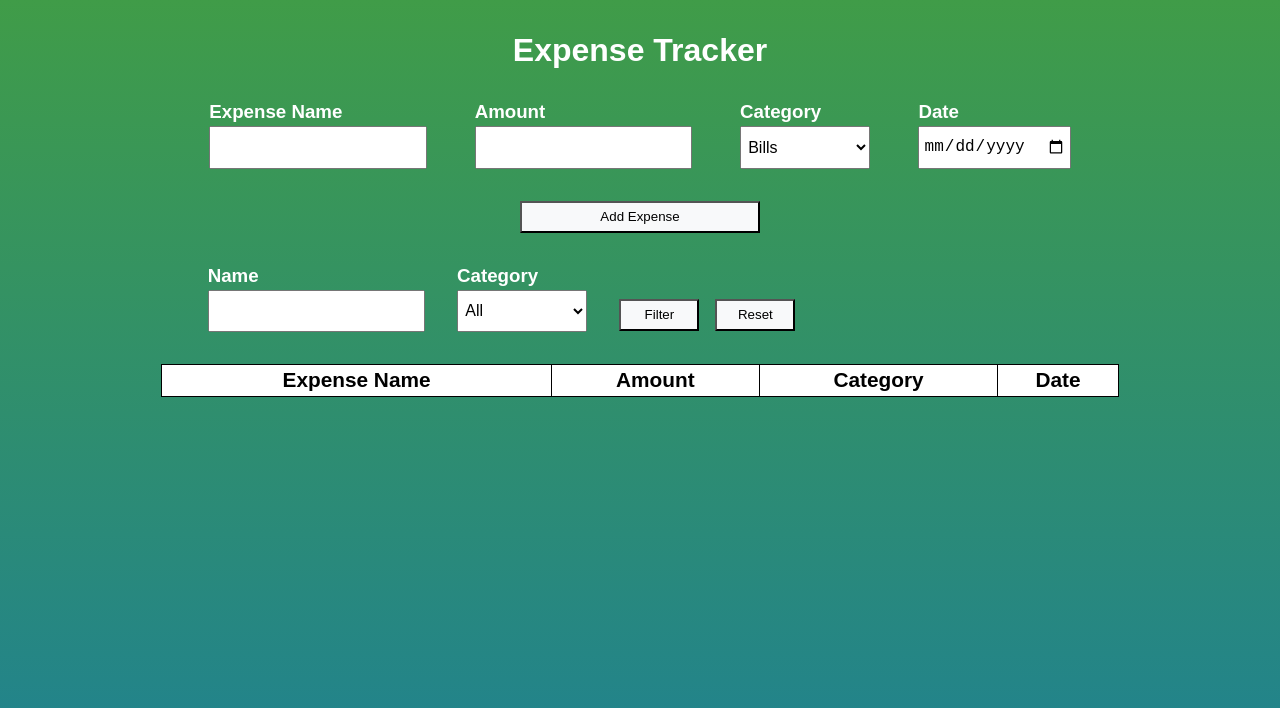
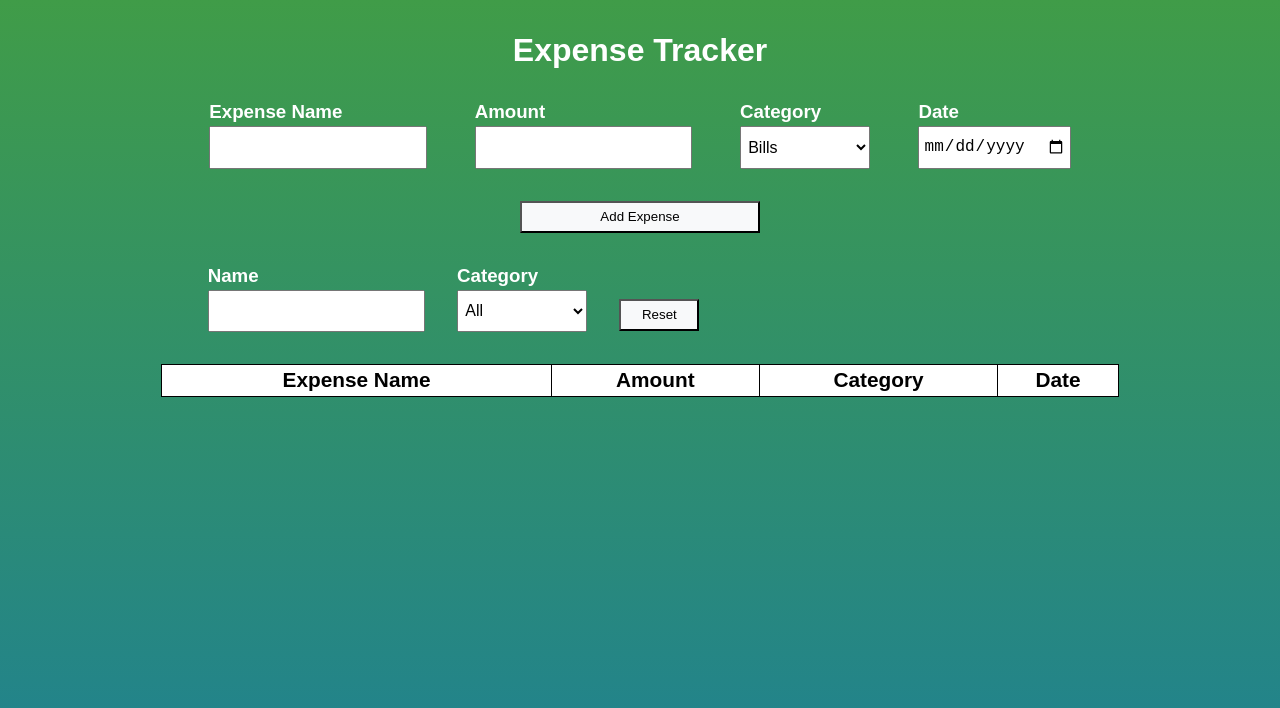
Before and after one commit to lewispotticary/react-expense-tracker, a React (Create React App) app: page / in a window 1280 px wide. Shown: the top 708 px of the page. Built offline with nearby package versions, Linux system fonts and the light colour scheme.

Commit message:
Removal of filter button

```diff
--- a/src/components/Filter.js
+++ b/src/components/Filter.js
@@ -34,8 +34,6 @@ function Filter ({categoryFilter, setCategoryFilter, nameFilter, setNameFilter,
                 </select>
             </div>
 
-            <button className="filterBtn">Filter</button>
-
             <button className="resetBtn">Reset</button>
         </div>
     )
```
